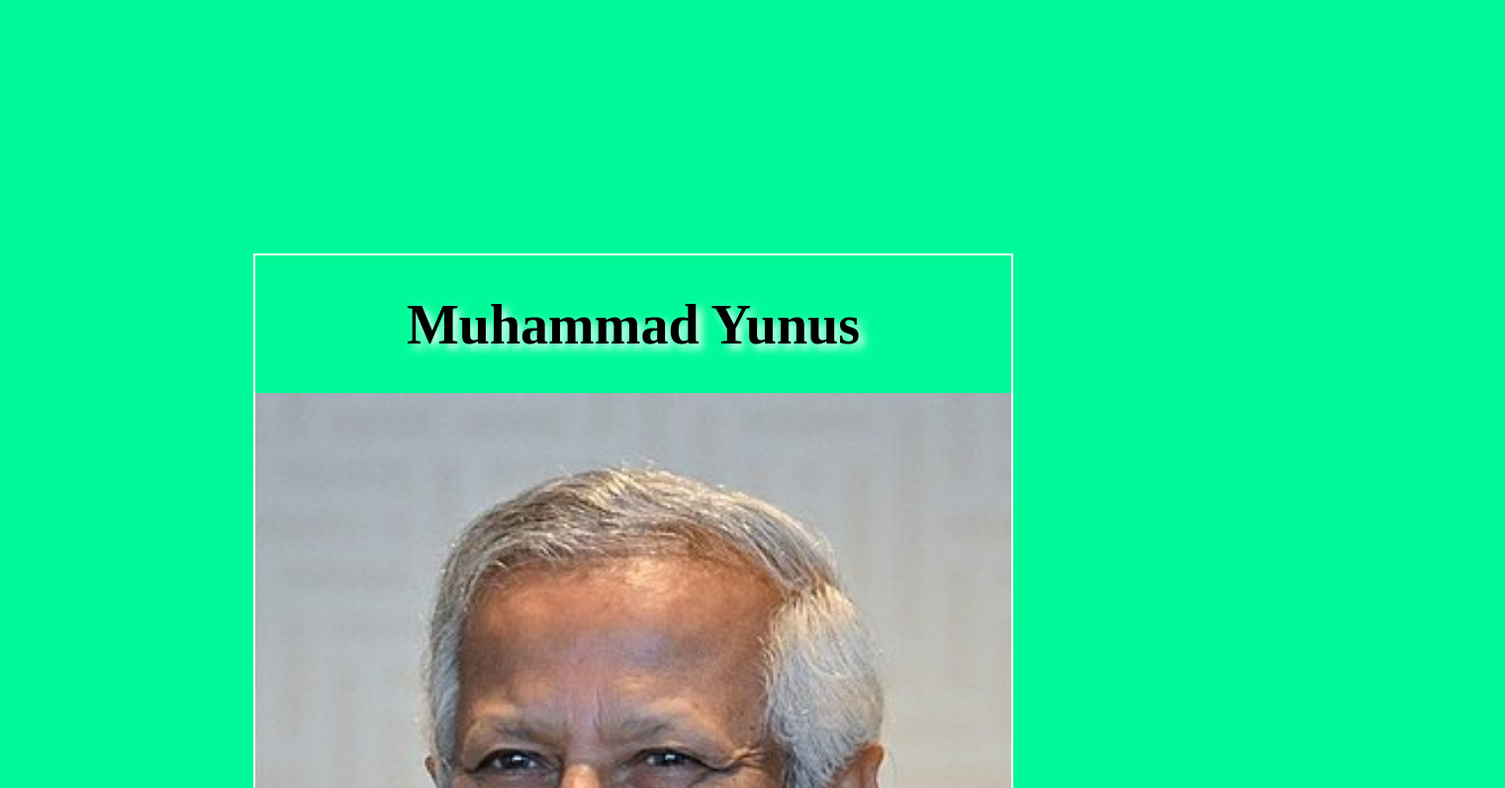
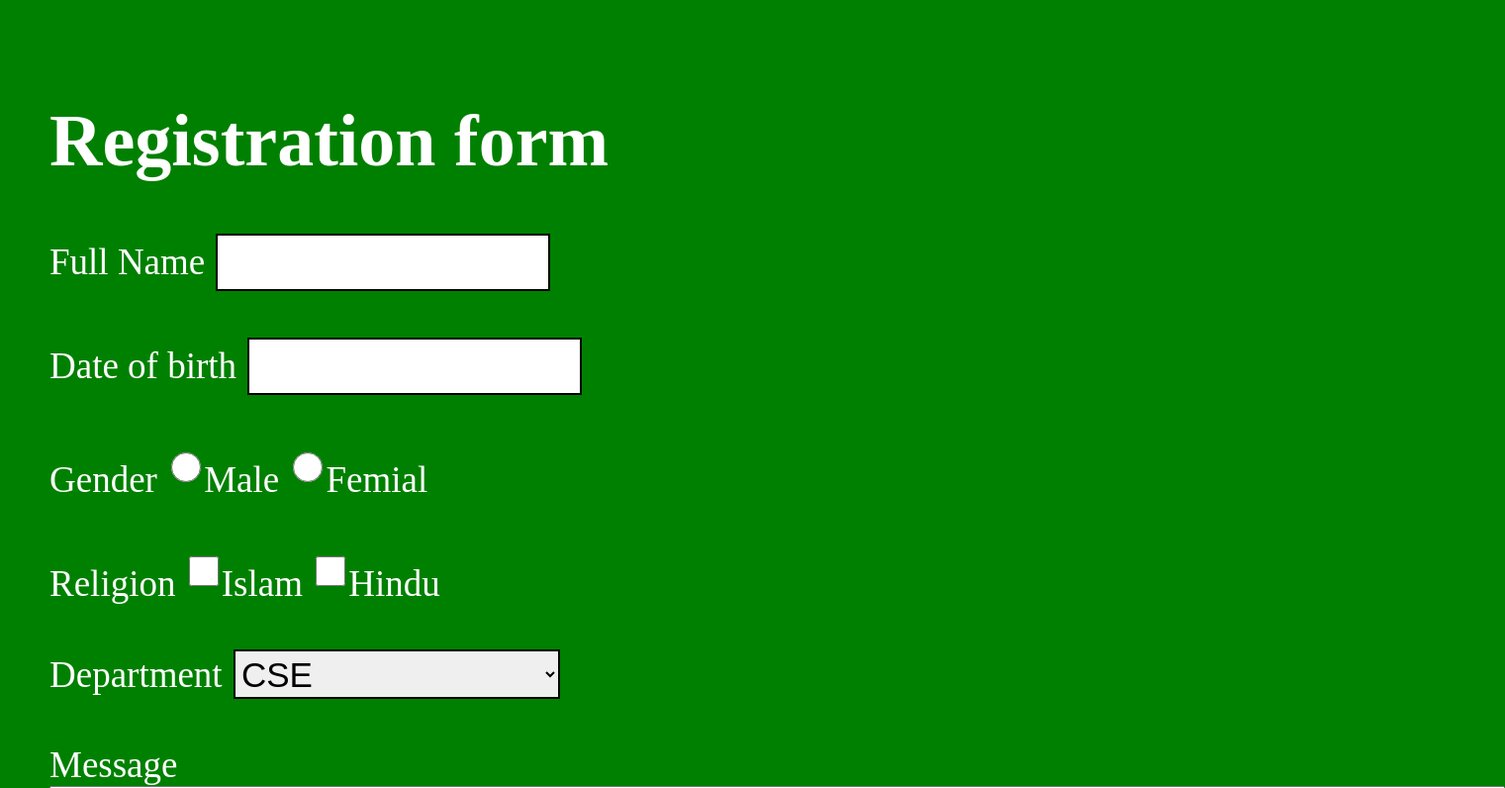
Before and after one commit to sanjidtalukder/SanjidTalukder-99DaysWithCPC, a plain HTML site: page index.html in a window 1280 px wide. Shown: the top 796 px of the page at 99% size, 1521 px wide, since content can reach past the window. Drawn offline with Linux system fonts and the light colour scheme.

Commit message:
Day-02 Registration Form

```diff
--- a/index.html
+++ b/index.html
@@ -3,97 +3,111 @@
 <head>
     <meta charset="UTF-8">
     <meta name="viewport" content="width=device-width, initial-scale=1.0">
-    <title>Tribute Page</title>
+    <title>Form</title>
     <style>
         body{
-            background-color: #00FA9A;
-            margin: 20%;
-            font-size: 25px;
-        }
-        #main{
-            border: 2px solid white;
-        }
-        #title{
-            text-align: center;
-            text-shadow: 5px 5px 10px white;
-            font-size: 7vh;
-        }
-        img{
-            display: inline-block;
-            width: 100%;
-
+            background-color: green;
+            margin: 25px;
+            padding: 25px;
+            color: white;
+            font-size:37px;
 
         }
-        #content{
-            font-size: 25px;
-            font-family: 'Gill Sans', 'Gill Sans MT', Calibri, 'Trebuchet MS', sans-serif;
-            color: black;
-            margin-left: 25px ;
+        #fullname{
+            width: 330px;
+            height: 50px;
+            border: 2px solid black;
+            padding: 2px;
+            margin: 2px;
+            font-size: 36px;
         }
-        div#tribute-data{
-            background-color: rgb(46,139,87,0.25);
-            box-shadow: 20px 20px 20px #98fb98;
-            font-family: Georgia, 'Times New Roman', Times, serif;
-            padding: 25px 25px;
-            margin: 50px;
-            margin-top: 50px;
-            font-size: 25px;
+        #Dob{
+            width: 330px;
+            height: 50px;
+            border: 2px solid black;
+            margin: 2px;
+            padding: 2px;
+            font-size: 36px;
         }
-        h1.tribute-title{
-            /* font-size: 55px; */
-            color: white;
-            text-align: center;
-            text-shadow: 5px 5px 10px black;
+        #gender{
+            width: 30px;
+            height: 50px;
         }
-         p{
-            font-size: 25px;
+        #religion{
+            width: 30px;
+            height: 50px;
         }
-        #tribyte-link{
-            text-decoration: none;
-            color: black;
+        .group{
+            width: 330px;
+            height: 50px;
+            border: 2px solid black;
+            padding: 2px;
+            margin: 2px;
+            font-size: 35px;
         }
-        h1.tribute-title:hover{
-            color: blue;
+        .submit{
+            width: auto;
+            height: 50px;
+            border: 2px solid black;
+            padding: 4px;
+            margin: 2px;
+            font-size: 35px;
         }
-        #tribyte-link:hover{
-            color: white;
+        .clear{
+            width: auto;
+            height: 50px;
+            border: 2px solid black;
+            padding: 4pxpx;
+            margin: 2px;
+            font-size: 35px;
         }
-
+        .text{
+            font-size: 48px;
+        }
     </style>
 </head>
 <body>
-    <main id="main">
-        <h1 id="title">
-            Muhammad Yunus
-        </h1>
-        <div id="img">
-            <img src="Muhammad_Yunus.jpg"  id="image" alt="Muhammad_Yunus image"><br>
-            <small id="content" >
-            Muhammad Yunus is a Bangladeshi social entrepreneur and economist.
-            who founded the Grameen Bank and pioneered the concepts of microcredit and microfinance.
-            His work earned him the Nobel Peace Prize in 2006, making him the first Bangladeshi to
-            receive this honor. Through his efforts, Yunus has impacted millions of lives by enabling
-            people to lift themselves out of poverty.
-            </small>
+    <h1>Registration form</h1>
+    <form>
 
 
-        </div>
-        <div id="tribute-data">
-            <h1 class="tribute-title">About the Legend</h1>
-            <p>
+    <div class="fullname">
+        <label for="fullname" >Full Name</label>
+        <input type="text" name="Fullname" id="fullname">
+    </div><br>
+    <div>
+        <label for="Dob" > Date of birth</label>
+        <input type="text" name="Date of birth" id="Dob">
+    </div><br>
+    <div>
+        <label for="gender" >Gender</label>
+        <input type="radio" name="Gender" id="gender" value="Male" >Male
+        <input type="radio" name="Gender" id="gender" value="femail" >Femial
+    </div><br>
+    <div>
+        <label for="religion" >Religion</label>
+        <input type="checkbox" name="Religion" id="religion" value="islam">Islam
+        <input type="checkbox" name="Religion" id="religion" value="hindu">Hindu
+    </div><br>
+    <div class="department">
+        <label for="department">Department</label>
+       <select name="department" class="group">
+        <option value="CSE">CSE</option>
+        <option value="EEE">EEE</option>
+        <option value="Low">LOW</option>
+        <option value="MSC">MSC</option>
+        <option value="english">English</option>
+       </select>
+    </div><br>
 
-                👉Muhammad Yunus is a Bangladeshi social entrepreneur, banker, economist, and civil society leader who was awarded the Nobel Peace Prize in 2006 for founding the Grameen Bank and pioneering the concepts of microcredit and microfinance. Born on June 28, 1940, in Chittagong, Bangladesh, Yunus earned his Ph.D. in economics from Vanderbilt University in the United States.<br><br>
-
-                👉In 1976, while teaching at Chittagong University, Yunus launched a research project to examine the economic conditions of the poorest villagers in Jobra, a village near Chittagong. He discovered that a lack of access to credit was a major barrier to their economic improvement3. In response, Yunus provided small loans to 42 women who made bamboo furniture and stools, enabling them to repay the loans and improve their livelihoods.<br><br>
-
-                👉This experiment led to the creation of the Grameen Bank in 1983, which focused on providing microcredit to the rural poor without requiring collateral. The bank's innovative approach has since empowered millions of people, particularly women, to start small businesses and lift themselves out of poverty.<br><br>
-
-                👉Yunus's work has had a significant impact on the global microfinance movement, inspiring similar initiatives in many countries. He has received numerous awards and honors for his contributions to social and economic development, including the Nobel Peace Prize, the Presidential Medal of Freedom, and the Congressional Gold Medal.<br><br>
-
-                👉Despite facing challenges and controversies, including a brief removal from the Grameen Bank's board in 2011, Yunus continues to advocate for social business and economic justice. His vision and dedication have made him a prominent figure in the fight against poverty and inequality.<br><br>
-            </p>
-        </div><br>
-        For more information, check out of <a id="tribyte-link" href="#"><b>Muhammad Yunus</b></a> on wikipeda.
-    </main>
+    <div>
+        <label for="message">Message</label>
+        <textarea class="text" cols="50" rows="20"></textarea>
+    </div><br>
+    <div id="input-type">
+        <input class="submit" type="submit" value="Register">
+        <input class="clear" type="reset" value="clear">
+    </div>
+</form>
 </body>
 </html>
```
